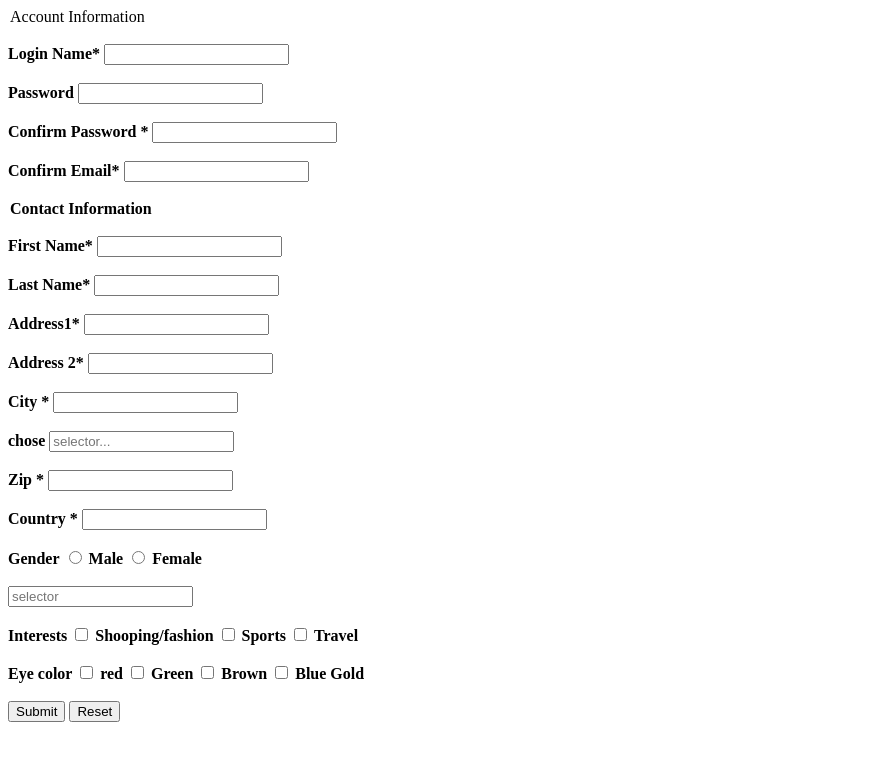
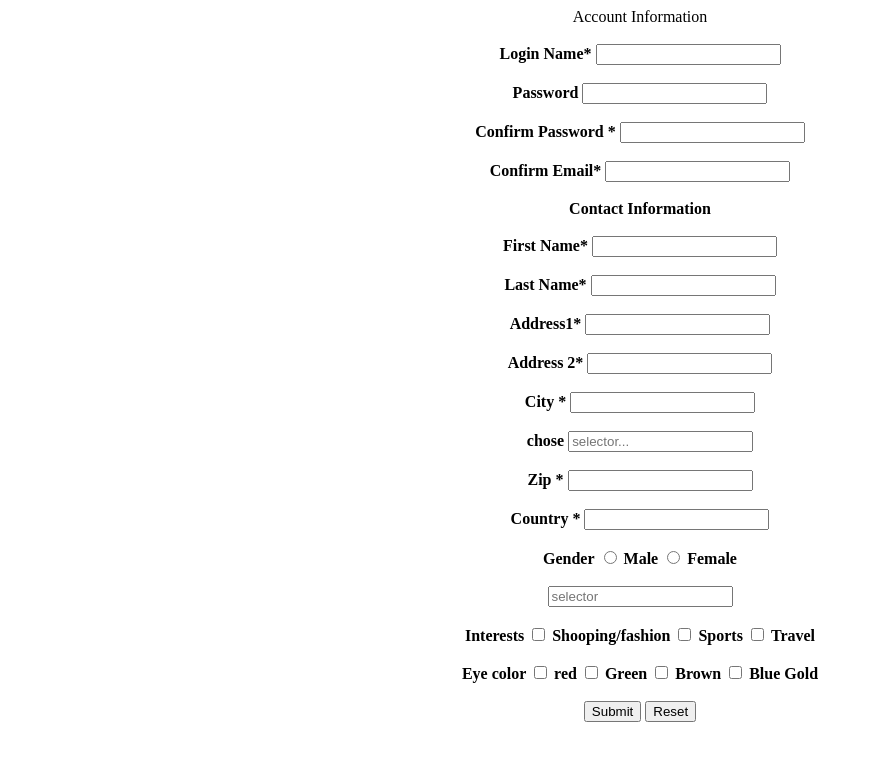
Before and after one commit to eman-alfokaha/html-and-css-tasks, a plain HTML site: page oct-18/task3.html in a window 1280 px wide. Shown: the whole page, without its empty margins (0-873 px from the left). Drawn offline with Linux system fonts and the light colour scheme.

Commit message:
Update task3.html

```diff
--- a/oct-18/task3.html
+++ b/oct-18/task3.html
@@ -6,7 +6,7 @@
 <body>
 
 
-    <form action="eman.php" method="get">
+    <form action="eman.php" method="get"    align="center">
 
 
         <legend>Account Information</legend>
```
